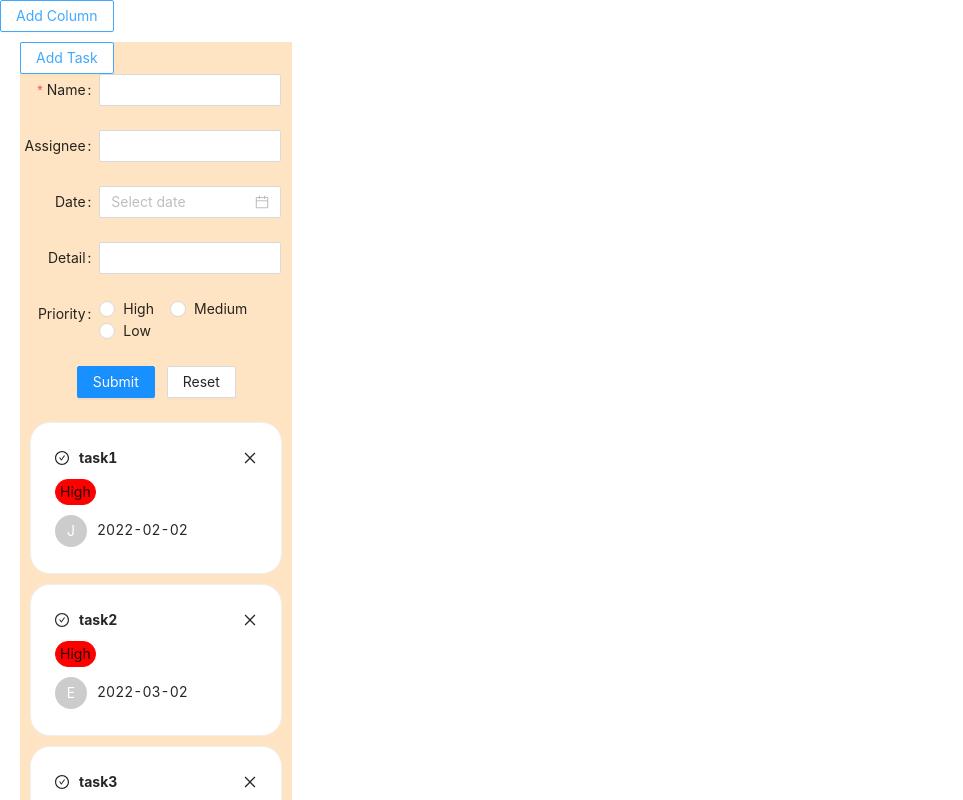
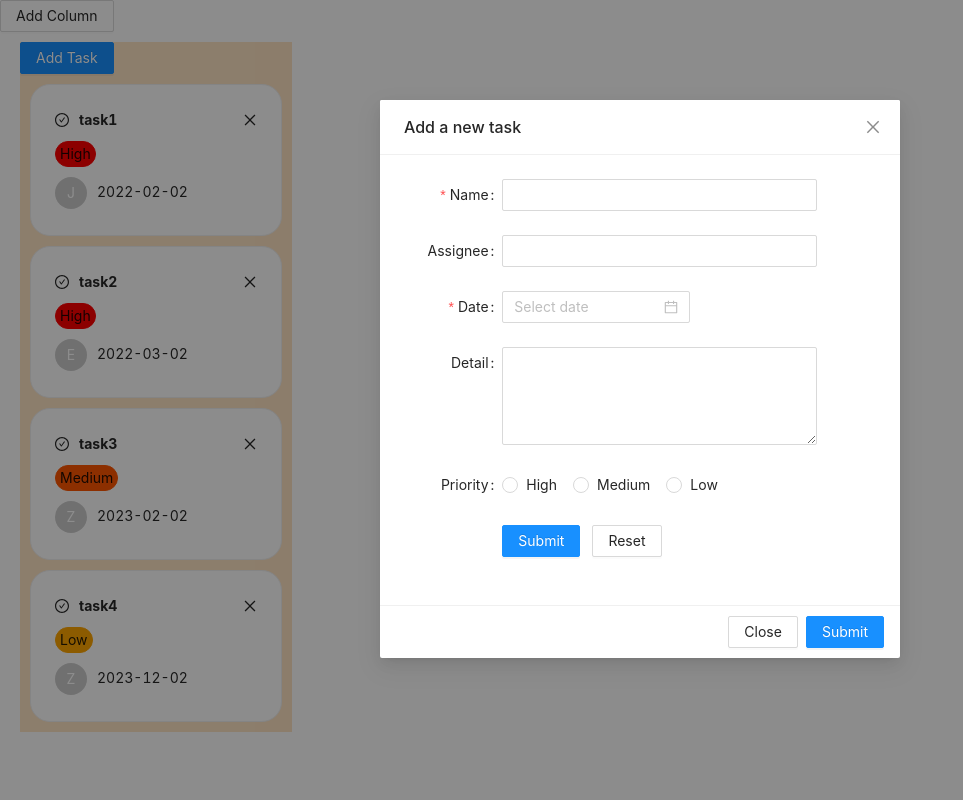
Before and after one commit to wzmcarrick/Bootcamp, a React (Create React App) app: page / in a window 1280 px wide. Both pictures are taken after a click on the button "Add Task". Shown: the top 800 px of the page, without its empty margins (0-963 px from the left). Built offline with nearby package versions, Linux system fonts and the light colour scheme; data requests are answered from the project's data file.

Commit message:
changed add task to antd modal

```diff
--- a/src/components/AddTask.js
+++ b/src/components/AddTask.js
@@ -1,8 +1,10 @@
-import { Button, Form, DatePicker, Radio, Input, Space } from "antd"
+import { Button, Form, DatePicker, Radio, Input, Modal, Space } from "antd"
 import { useState } from "react"
 import { useDispatch } from "react-redux";
 import { nanoid } from "@reduxjs/toolkit";
 import { taskAdded } from "../features/addTask/taskSlice";
+
+const { TextArea } = Input;
 
 const AddTask = () => {
 
@@ -12,20 +14,14 @@ const AddTask = () => {
     const [detail, setDetail] = useState("");
     const [priority, setPriority] = useState("");
 
-    const [form] = Form.useForm();
+    const [isModalOpen, setIsModalOpen] = useState(false);
 
-    const dispatch = useDispatch()
+    const showModal = () => {
+        setIsModalOpen(true);
+    };
 
-    const onSubmit = () => {
+    const handleOk = () => {
 
-        console.log(name)
-        console.log(assignee)
-        // console.log(date)
-        console.log(date.toISOString().split('T')[0])
-        console.log(detail)
-        console.log(priority)
-
-        // onAdd({ name, assignee, date: date.toISOString().split('T')[0], detail, priority })
         dispatch(taskAdded({
             id: nanoid(),
             name,
@@ -35,30 +31,62 @@ const AddTask = () => {
             priority
         })
         )
-
-        // setName(" ")
-        // setAssignee(" ")
-        // setDate(new Date())
-        // setDetail(" ")
-        // setPriority(" ")
-    }
-
-    const onReset = () => {
+        setIsModalOpen(false);
         form.resetFields();
         setName(" ")
         setAssignee(" ")
         setDate(new Date())
         setDetail(" ")
         setPriority(" ")
-
+        setIsModalOpen(false);
     };
 
+
+    const handleCancel = () => {
+
+        form.resetFields();
+        setName(" ")
+        setAssignee(" ")
+        setDate(new Date())
+        setDetail(" ")
+        setPriority(" ")
+        setIsModalOpen(false);
+    };
+
+    const handleReset = () => {
+
+        form.resetFields();
+        setName(" ")
+        setAssignee(" ")
+        setDate(new Date())
+        setDetail(" ")
+        setPriority(" ")
+    };
+
+    const [form] = Form.useForm();
+
+    const dispatch = useDispatch()
+
     return (
-        <Form className="custom-form" form={form} labelCol={{ span: 7, }} wrapperCol={{ span: 16, }} onFinish={onSubmit}>
+
+        <>
+            <Button type="primary" onClick={showModal}>
+                Add Task
+            </Button>
+            <Modal title="Add a new task" open={isModalOpen}
+                onOk={handleOk} onCancel={handleCancel}
+                footer={[<Button key="Close" onClick={handleCancel}>
+                    Close
+                </Button>,
+                <Button key="submit" type="primary" onClick={handleOk}>
+                    Submit
+                </Button>,]}
+            >
+                <Form className="custom-form" form={form} labelCol={{ span: 5, }} wrapperCol={{ span: 16, }} onFinish={handleOk}>
                     <Form.Item label="Name" name={"name"} rules={[{ required: true, message: 'Please enter name!', },]}><Input onChange={e => { setName(e.target.value) }} /></Form.Item>
                     <Form.Item label="Assignee" name={"assignee"}><Input onChange={e => { setAssignee(e.target.value) }} /></Form.Item>
-            <Form.Item label="Date" name={"date"}><DatePicker onChange={e => { setDate(e._d) }} /></Form.Item>
-            <Form.Item label="Detail" name={"detail"}><Input onChange={e => { setDetail(e.target.value) }} /></Form.Item>
+                    <Form.Item label="Date" name={"date"} rules={[{ required: true, message: 'Please enter Date!', },]} ><DatePicker onChange={e => { setDate(e._d) }} /></Form.Item>
+                    <Form.Item label="Detail" name={"detail"}><TextArea rows={4} onChange={e => { setDetail(e.target.value) }} /></Form.Item>
                     <Form.Item label="Priority" name={"priority"}>
                         <Radio.Group onChange={(e) => { setPriority(e.target.value) }} value={priority}>
                             <Radio value={'High'}>High</Radio>
@@ -71,14 +99,16 @@ const AddTask = () => {
                             <Button type="primary" htmlType="submit">
                                 Submit
                             </Button>
-                    <Button htmlType="reset" onClick={onReset}>
+                            <Button htmlType="reset" onClick={handleReset}>
                                 Reset
                             </Button>
                         </Space>
 
                     </Form.Item>
+                </Form>
+            </Modal>
+        </>
 
-        </Form>
     )
 
 
--- a/src/components/Column.jsx
+++ b/src/components/Column.jsx
@@ -57,9 +57,10 @@ const Column = () => {
 
   return (
     <div className='singleColumn'>
-      <Button onClick={() => setShowAddTask(!showAddTask)}>Add Task</Button>
+      {/* <Button onClick={() => setShowAddTask(!showAddTask)}>Add Task</Button>
 
-      {showAddTask ? <AddTask /> : ''}
+      {showAddTask ? <AddTask /> : ''} */}
+      <AddTask />
       {tasks.map((task) => <TaskItem key={task.id} showTask={task} />)}
     </div>
 
```
Lines whose indentation alone changed are shown as unchanged.
